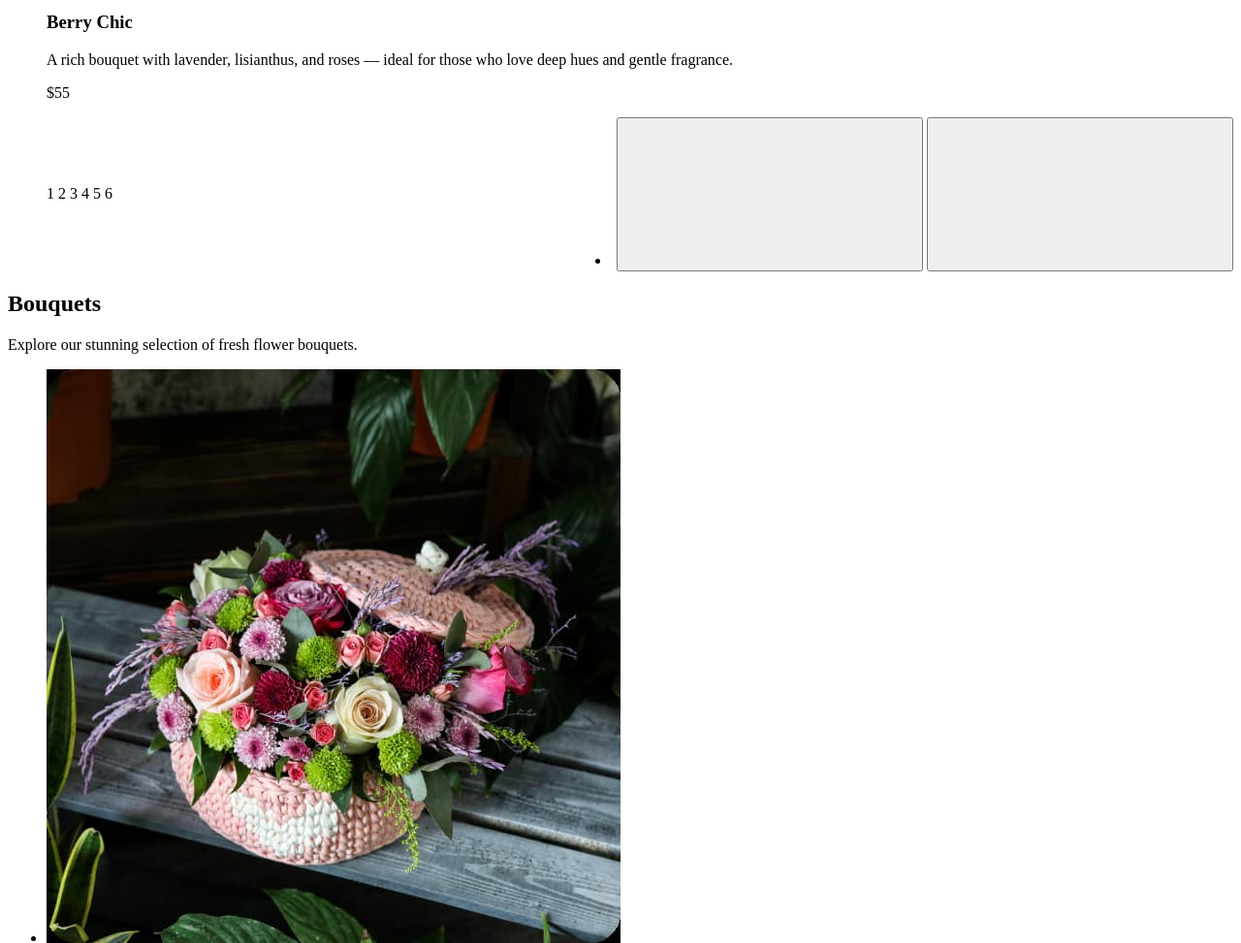
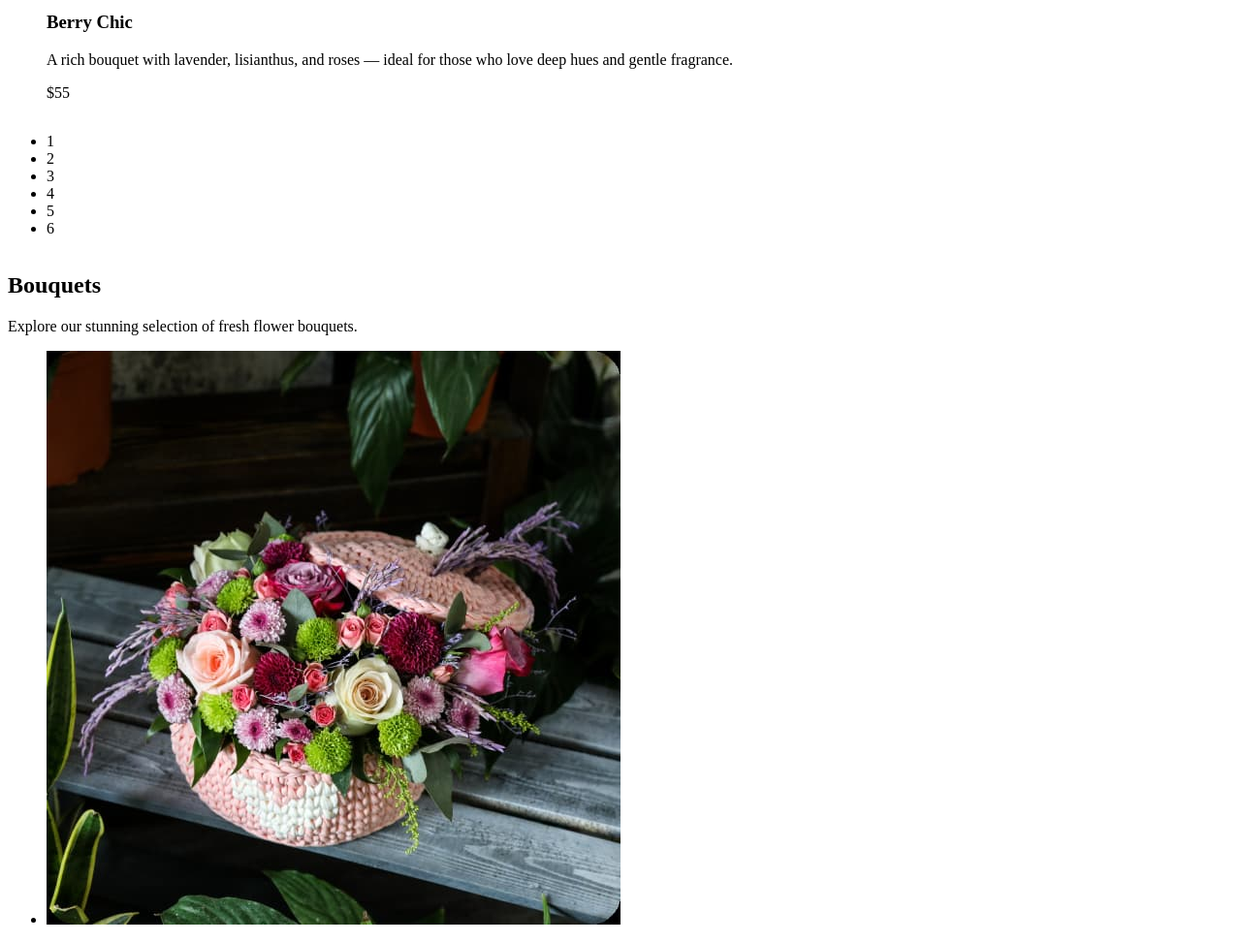
Before and after one commit to fi4klif/UMT-markup-practice-Savchenko-Maksym, a plain HTML site: page index.html in a window 1280 px wide. Shown: the part 3920-4893 px from the top of the page at 97% size. Drawn offline with Linux system fonts and the light colour scheme.

Commit message:
fix мфдшвфещк

```diff
--- a/index.html
+++ b/index.html
@@ -94,25 +94,13 @@
         </ul>
         <nav class="bestsellers-nav">
           <ul>
-            <span>1</span>
-            <span>2</span>
-            <span>3</span>
-            <span>4</span>
-            <span>5</span>
-            <span>6</span>
+            <li><span>1</span></li>
+            <li><span>2</span></li>
+            <li><span>3</span></li>
+            <li><span>4</span></li>
+            <li><span>5</span></li>
+            <li><span>6</span></li>
           </ul>
-          <li>
-            <button class="btn">
-              <svg>
-                <use href="./icons/left-arrow-normal.svg"></use>
-              </svg>
-            </button>
-            <button class="btn">
-              <svg>
-                <use href="./icons/right-arrow-normal.svg"></use>
-              </svg>
-            </button>
-          </li>
         </nav>
       </section>
       <section id="Bouquets" class="container bouquets-section">
@@ -252,7 +240,7 @@
             </ul>
           </li>
         </ul>
-        <li>
+        <section class="feedback-nav">
           <button class="btn">
             <img
               src="./icons/left-arrow-normal.svg"
@@ -267,7 +255,7 @@
               class="nav-arrow"
             />
           </button>
-        </li>
+        </section>
       </section>
       <section id="Contacts" class="container contacts-section">
         <p>Connect</p>
```
